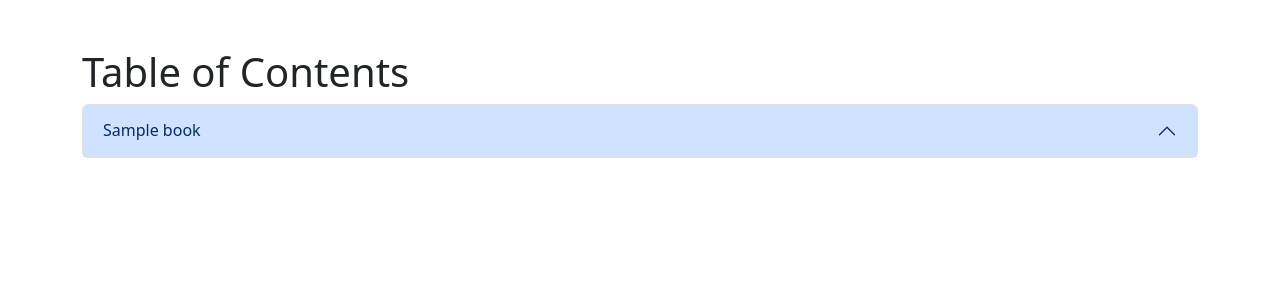
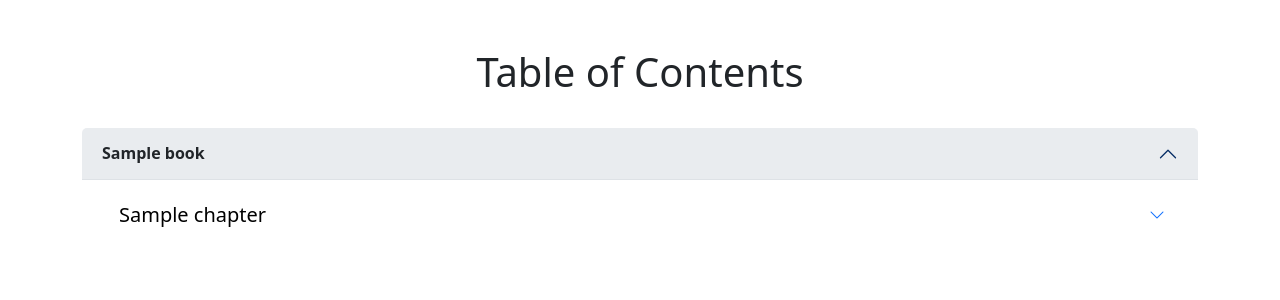
Before and after one commit to kdrepo/videoapp, a Django app: template book_manager/books/templates/books/table_of_contents.html in a window 1280 px wide. Shown: the top 300 px of the page. Run offline with Django 5.2, Linux system fonts and the light colour scheme; the template is opened without the code that fills it: most values are stand-ins (such as "Sample title", 1, 10 or a date in 2020).

Commit message:
corrected database youtube subhead relation, improved toc.html etc. ready to show

```diff
--- a/book_manager/book_manager/settings.py
+++ b/book_manager/book_manager/settings.py
@@ -25,7 +25,7 @@ SECRET_KEY = 'django-insecure-t(pn*!9=m1c)gl5076y9qdys3!k%^n@%stq&_*e8fyvn4a*zd-
 # SECURITY WARNING: don't run with debug turned on in production!
 DEBUG = True
 
-ALLOWED_HOSTS = []
+ALLOWED_HOSTS = ['*']
 
 
 # Application definition
--- a/book_manager/books/templates/books/table_of_contents.html
+++ b/book_manager/books/templates/books/table_of_contents.html
@@ -6,6 +6,38 @@
     <title>Table of Contents</title>
     <link href="https://cdn.jsdelivr.net/npm/bootstrap@5.3.0-alpha1/dist/css/bootstrap.min.css" rel="stylesheet">
     <link href="https://cdn.jsdelivr.net/npm/bootstrap-icons/font/bootstrap-icons.css" rel="stylesheet">
+    <style>
+        h1 {
+            text-align: center;
+            margin-bottom: 2rem;
+        }
+
+        h4 {
+            color: #343a40;
+        }
+
+        h5 {
+            color: #495057;
+        }
+
+        .badge {
+            font-size: 0.7rem;
+        }
+
+        .accordion-item {
+            border: none;
+        }
+
+        .accordion-button {
+            background-color: #f8f9fa;
+            font-weight: bold;
+        }
+
+        .accordion-button:not(.collapsed) {
+            background-color: #e9ecef;
+            color: #212529;
+        }
+    </style>
 </head>
 <body>
     <div class="container my-5">
@@ -18,53 +50,37 @@
                         {{ book.title }}
                     </button>
                 </h2>
-                <div id="collapse-book-{{ book.id }}" class="accordion-collapse collapse" aria-labelledby="heading-book-{{ book.id }}" data-bs-parent="#bookAccordion">
+                <div id="collapse-book-{{ book.id }}" class="accordion-collapse collapse show" aria-labelledby="heading-book-{{ book.id }}" data-bs-parent="#bookAccordion">
                     <div class="accordion-body">
                         {% for chapter in book.chapters.all %}
-                        <div class="ms-3">
-                            <div class="d-flex justify-content-between align-items-center">
+                        <div class="ms-1">
+                            <!-- Chapter Title as Toggle -->
+                            <button class="btn btn-link text-decoration-none text-start w-100 d-flex justify-content-between align-items-center" type="button" data-bs-toggle="collapse" data-bs-target="#collapse-chapter-{{ chapter.id }}" aria-expanded="false" aria-controls="collapse-chapter-{{ chapter.id }}">
                                 <h5 class="mb-0">
                                     {% if chapter.text %}
-                                    <a href="{% url 'chapter_detail' chapter.id %}">{{ chapter.title }}</a>
+                                    <a href="{% url 'chapter_detail' chapter.id %}" class="text-decoration-none text-black">{{ chapter.title }}</a>
                                     {% else %}
                                     {{ chapter.title }}
                                     {% endif %}
                                 </h5>
-                                <button class="btn btn-sm btn-outline-secondary" type="button" data-bs-toggle="collapse" data-bs-target="#collapse-chapter-{{ chapter.id }}" aria-expanded="false" aria-controls="collapse-chapter-{{ chapter.id }}">
                                 <i class="bi bi-chevron-down"></i>
                             </button>
-                            </div>
                             <div class="collapse mt-2" id="collapse-chapter-{{ chapter.id }}">
-                                <!-- Chapter YouTube Links -->
-                                {% if chapter.youtube_links.all %}
-                                <ul>
-                                    {% for link in chapter.youtube_links.all %}
-                                    <li>
-                                        <a href="{{ link.url }}" target="_blank">{{ link.description|default:"Watch on YouTube" }}</a>
-                                    </li>
-                                    {% endfor %}
-                                </ul>
-                                {% endif %}
-
+                                <!-- Subheadings -->
                                 {% for subheading in chapter.subheadings.all %}
-                                <div class="ms-4">
+                                <div class="ms-4 d-flex justify-content-between align-items-center">
+                                    <div>
                                         <h6>
+                                            {{ forloop.counter }})
                                             {% if subheading.text %}
-                                        <a href="{% url 'subheading_detail' subheading.id %}">{{ subheading.title }}</a>
+                                            <a href="{% url 'subheading_detail' subheading.id %}" class="text-decoration-none">{{ subheading.title }}</a>
+                                            <span class="badge rounded-pill bg-info text-dark">Classes: {{ subheading.youtube_links.count }}</span>
                                             {% else %}
                                             {{ subheading.title }}
                                             {% endif %}
                                         </h6>
-                                    <!-- Subheading YouTube Links -->
-                                    {% if subheading.youtube_links.all %}
-                                    <ul>
-                                        {% for link in subheading.youtube_links.all %}
-                                        <li>
-                                            <a href="{{ link.url }}" target="_blank">{{ link.description|default:"Watch on YouTube" }}</a>
-                                        </li>
-                                        {% endfor %}
-                                    </ul>
-                                    {% endif %}
+                                    </div>
+
                                 </div>
                                 {% endfor %}
                             </div>
```
Also changed, not shown: book_manager/books/admin.py (+30 -15 lines), book_manager/books/models.py (+8 -2 lines). Lines whose indentation alone changed are shown as unchanged.
